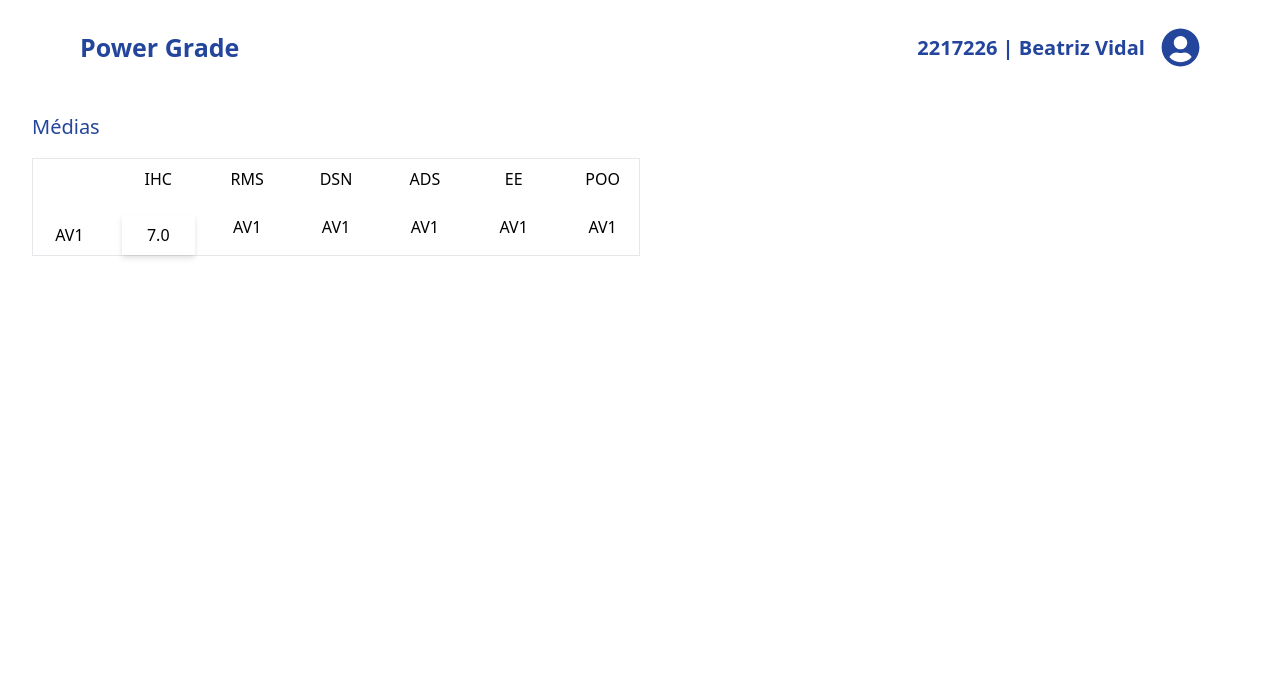
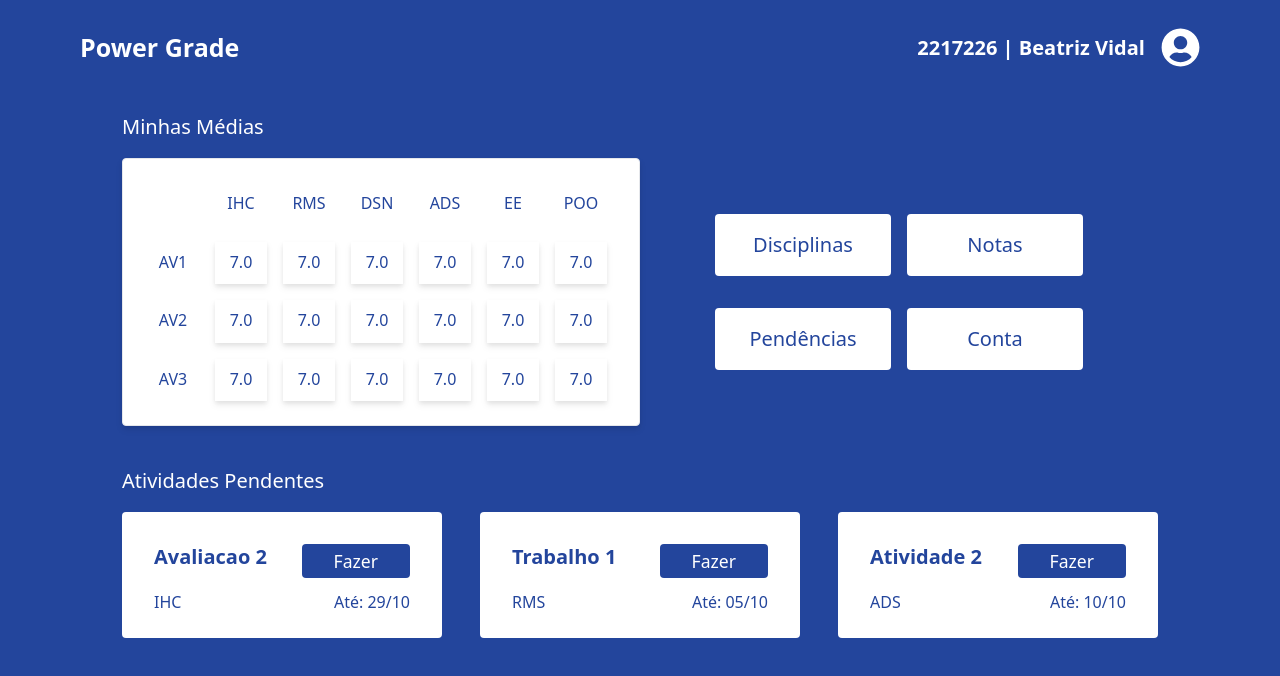
Before and after one commit to biavidalf/projeto-nuvem, a React (Vite) app: page / in a window 1280 px wide. Shown: the top 676 px of the page. Built offline with nearby package versions, Linux system fonts and the light colour scheme.

Commit message:
Adicionando componente das pendencias e botoes atalho

```diff
--- /dev/null
+++ b/src/components/Button.jsx
@@ -0,0 +1,5 @@
+export default function Button({text}){
+  return (
+    <button className="bg-blue px-8 py-1 text-white font-medium text-medium rounded mt-2">{text}</button>
+  )
+}
--- a/src/components/Navbar.jsx
+++ b/src/components/Navbar.jsx
@@ -2,7 +2,7 @@ import { FaUserCircle } from "react-icons/fa";
 
 export default function Navbar(){
   return (
-    <div className="w-full h-24 flex justify-between items-center px-20 text-blue">
+    <div className="w-full h-24 flex justify-between items-center px-20 text-white">
       <h2 className="text-2xl font-semibold">Power Grade</h2>
       <div className="text-xl font-semibold flex items-center gap-4">
         {/* Matricula e nome do aluno */}
--- /dev/null
+++ b/src/components/Prova.jsx
@@ -0,0 +1,17 @@
+import Button from './Button';
+
+export default function Prova({text, discipline, date}){
+  return (
+    <div className="bg-white w-80 px-8 py-6 text-blue flex flex-col gap-3 items-start rounded">
+      <div className="w-full flex justify-between items-center">
+        <div className="font-bold text-xl">{text}</div>
+        <Button text="Fazer" />
+      </div>
+
+      <div className="w-full flex justify-between items-center">
+        <div className="text-md font-medium">{discipline}</div>
+        <div className="text-md font-medium">Até: {date}</div>
+      </div>
+    </div>
+  )
+}
--- a/src/components/Title.jsx
+++ b/src/components/Title.jsx
@@ -1,5 +1,5 @@
-export default function Title({text}){
+export default function Title({text, color}){
   return (
-    <h2 className="text-xl font-medium text-blue my-4">{text}</h2>
+    <h2 className={`text-xl font-medium text-${color} my-4`}>{text}</h2>
   )
 }
--- a/src/pages/AlunoView.jsx
+++ b/src/pages/AlunoView.jsx
@@ -1,25 +1,33 @@
 import NavBar from '../components/Navbar';
 import Title from '../components/Title';
+import Prova from '../components/Prova';
 
-function GradeTile({text, withBg}){
+function ShortcutButton({ text }) {
   return (
-    <div className={withBg == 'true' ? 'drop-shadow-md bg-white py-2' : 'bg-white py-2'}>
+    <button className="my-4 py-4 w-44 bg-white rounded text-blue font-medium text-xl">{text}</button>
+  )
+}
+
+function GradeTile({ text, withBg }) {
+  return (
+    <div className={withBg == 'true' ? 'drop-shadow-md bg-white py-2 text-blue' : 'py-2 text-blue font-medium'}>
       {text}
     </div>
   )
 }
 
-export default function AlunoView(){
+export default function AlunoView() {
   return (
-    <div>
+    <div className="w-full bg-blue min-h-100vh pb-14">
       <nav>
         <NavBar />
       </nav>
 
-      <main className="flex flex-col items-start justify-start gap-6 h-screen max-w-screen-xl mx-auto px-8">
+      <main className="flex flex-col items-start justify-start gap-6 h-screen max-w-screen-lx mx-auto px-8">
         <div className="w-full">
-          <Title text="Médias"/>
-          <div className="w-1/2 grid grid-cols-7 gap-4 text-center border border-1">
+          <Title text="Minhas Médias" color="white" />
+          <div className="flex">
+            <div className="w-1/2 grid grid-cols-7 gap-4 text-center border border-1 drop-shadow-md bg-white p-6 pr-8 rounded">
               <div></div>
               <GradeTile text="IHC" withBg='false' />
               <GradeTile text="RMS" withBg='false' />
@@ -27,13 +35,48 @@ export default function AlunoView(){
               <GradeTile text="ADS" withBg='false' />
               <GradeTile text="EE" withBg='false' />
               <GradeTile text="POO" withBg='false' />
+
               <GradeTile text="AV1" withBg='false' />
               <GradeTile text="7.0" withBg='true' />
-            <div>AV1</div>
-            <div>AV1</div>
-            <div>AV1</div>
-            <div>AV1</div>
-            <div>AV1</div>
+              <GradeTile text="7.0" withBg='true' />
+              <GradeTile text="7.0" withBg='true' />
+              <GradeTile text="7.0" withBg='true' />
+              <GradeTile text="7.0" withBg='true' />
+              <GradeTile text="7.0" withBg='true' />
+
+              <GradeTile text="AV2" withBg='false' />
+              <GradeTile text="7.0" withBg='true' />
+              <GradeTile text="7.0" withBg='true' />
+              <GradeTile text="7.0" withBg='true' />
+              <GradeTile text="7.0" withBg='true' />
+              <GradeTile text="7.0" withBg='true' />
+              <GradeTile text="7.0" withBg='true' />
+
+              <GradeTile text="AV3" withBg='false' />
+              <GradeTile text="7.0" withBg='true' />
+              <GradeTile text="7.0" withBg='true' />
+              <GradeTile text="7.0" withBg='true' />
+              <GradeTile text="7.0" withBg='true' />
+              <GradeTile text="7.0" withBg='true' />
+              <GradeTile text="7.0" withBg='true' />
+            </div>
+
+            <div className="w-1/2 text-center flex flex-wrap justify-center items-center gap-x-4 py-10">
+              <ShortcutButton text="Disciplinas" />
+              <ShortcutButton text="Notas" />
+              <ShortcutButton text="Pendências" />
+              <ShortcutButton text="Conta" />
+            </div>
+          </div>
+
+        </div>
+
+        <div className="w-full">
+          <Title text="Atividades Pendentes" color="white" />
+          <div className="w-full flex flex-wrap justify-between gap-y-6">
+            <Prova text="Avaliacao 2" discipline="IHC" date="29/10" />
+            <Prova text="Trabalho 1" discipline="RMS" date="05/10" />
+            <Prova text="Atividade 2" discipline="ADS" date="10/10" />
           </div>
         </div>
       </main>
--- a/tailwind.config.cjs
+++ b/tailwind.config.cjs
@@ -21,7 +21,14 @@ module.exports = {
         yellow: '#FEAD00'
       }
     },
-
+    screens: {
+      'sm': '640px',
+      'md': '768px',
+      'lg': '1024px',
+      'xl': '1280px',
+      '2xl': '1536px',
+      'lx': '1100px',
+    }
   },
   plugins: [],
 }
```
Lines whose indentation alone changed are shown as unchanged.
